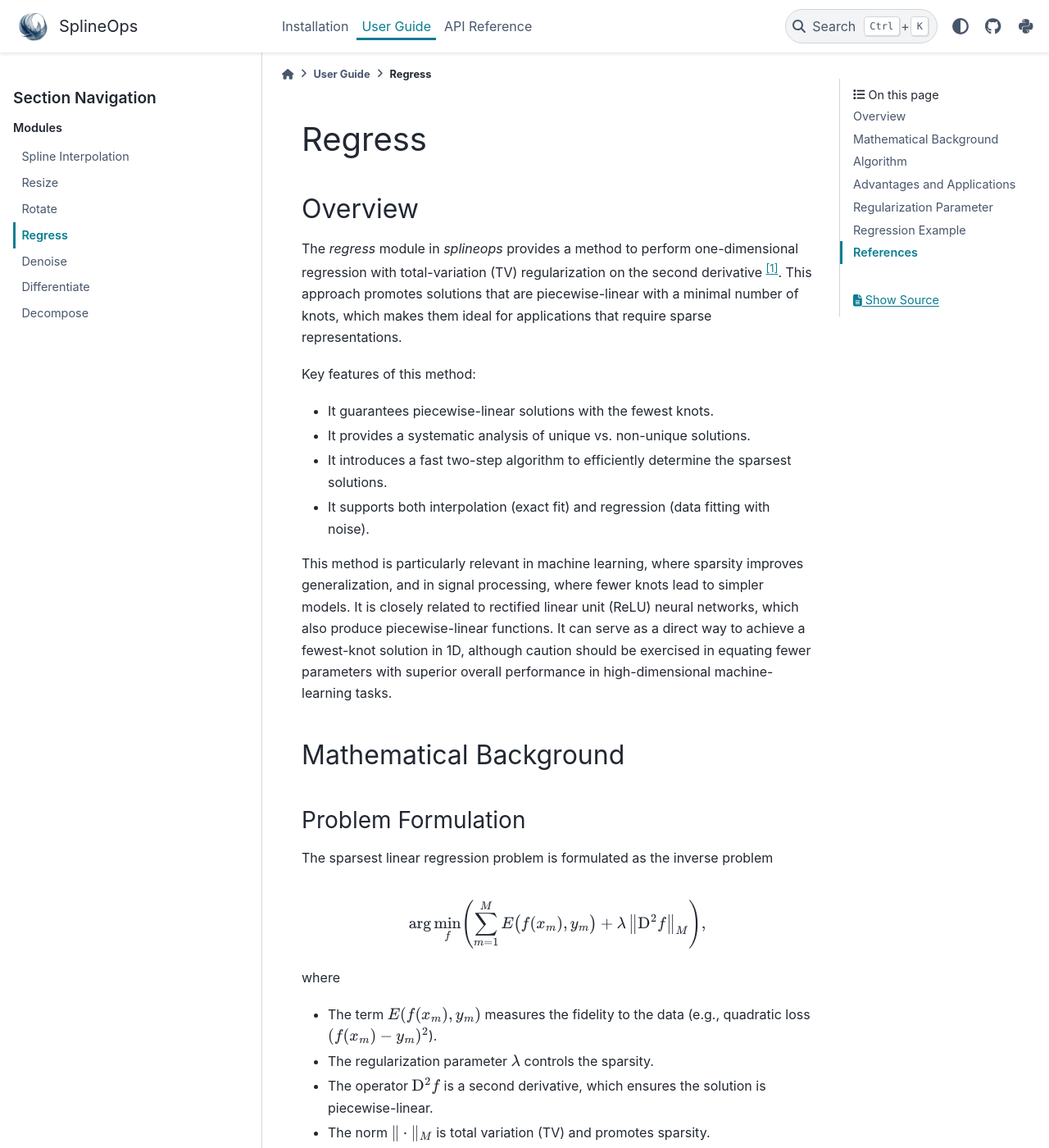
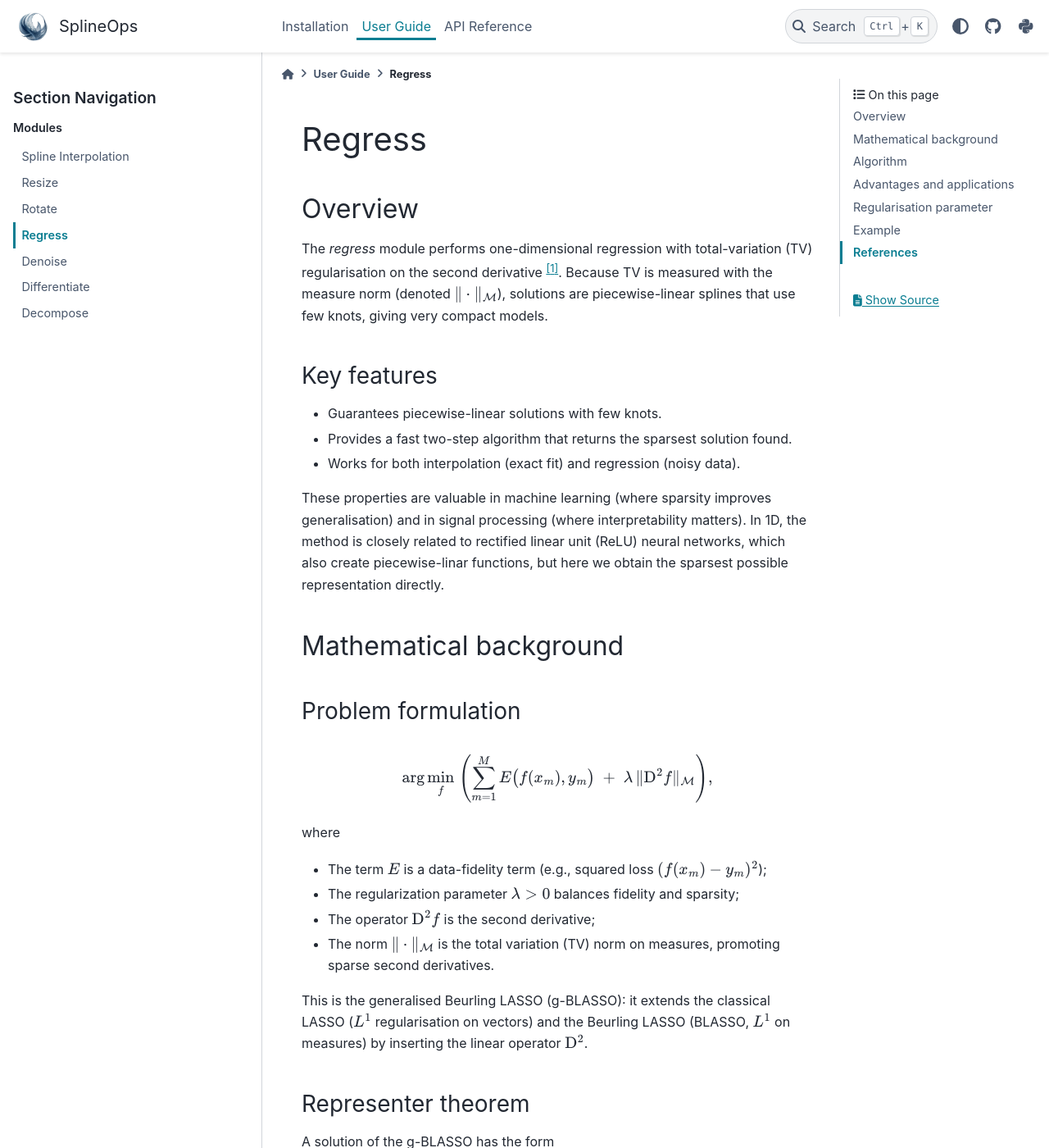
Before and after one commit to splineops/splineops, a Sphinx documentation site: the page built from docs/user-guide/04_regress.rst, in a window 1280 px wide and 1400 px high. Shown: the whole window at 82% size. Built offline with Sphinx 7.4.7 and the PyData theme 0.15.4, drawn with Linux system fonts in a browser that asks for light colours; pages that are not in the unit, such as notebooks, are missing from menus; some of the changed text lies outside the part shown.

Commit message:
Update Regress with Thomas Debarre feedback

```diff
--- a/docs/user-guide/04_regress.rst
+++ b/docs/user-guide/04_regress.rst
@@ -6,105 +6,114 @@ Regress
 Overview
 --------
 
-The `regress` module in `splineops` provides a method to perform one-dimensional regression with total-variation (TV) regularization on the second derivative [1]_.
-This approach promotes solutions that are piecewise-linear with a minimal number of knots, which makes them ideal for applications that require sparse representations.
+The *regress* module performs one-dimensional regression with
+total-variation (TV) regularisation on the second derivative [1]_.
+Because TV is measured with the measure norm (denoted
+:math:`\|\cdot\|_{\mathcal{M}}`), solutions are piecewise-linear splines that
+use few knots, giving very compact models.
 
-Key features of this method:
+Key features
+~~~~~~~~~~~~
 
-- It guarantees piecewise-linear solutions with the fewest knots.
-- It provides a systematic analysis of unique vs. non-unique solutions.
-- It introduces a fast two-step algorithm to efficiently determine the sparsest solutions.
-- It supports both interpolation (exact fit) and regression (data fitting with noise).
+* Guarantees piecewise-linear solutions with few knots.
+* Provides a fast two-step algorithm that returns the sparsest solution found.
+* Works for both interpolation (exact fit) and regression (noisy data).
 
-This method is particularly relevant in machine learning, where sparsity improves generalization, and in signal processing, where fewer knots lead to simpler
-models. It is closely related to rectified linear unit (ReLU) neural networks, which also produce piecewise-linear functions. It can serve as a direct way to achieve a
-fewest-knot solution in 1D, although caution should be exercised in equating fewer parameters with superior overall performance in high-dimensional machine-learning tasks.
+These properties are valuable in machine learning (where sparsity improves
+generalisation) and in signal processing (where interpretability matters).
+In 1D, the method is closely related to rectified linear unit (ReLU) neural networks, which also
+create piecewise-linar functions, but here we obtain the sparsest possible representation
+directly.
 
-Mathematical Background
+Mathematical background
 -----------------------
 
-Problem Formulation
+Problem formulation
 ~~~~~~~~~~~~~~~~~~~
-
-The sparsest linear regression problem is formulated as the inverse problem
 
 .. math::
 
-   \arg\min_{f}
+   \arg\min_{f}\;
    \Biggl(
      \sum_{m=1}^{M} E\bigl(f(x_m),y_m\bigr)
-     + \lambda\,\bigl\|\mathrm{D}^2 f\bigr\|_M
+     \;+\; \lambda\,\|\mathrm{D}^2 f\|_{\mathcal{M}}
    \Biggr),
 
 where
 
-- The term :math:`E(f(x_m), y_m)` measures the fidelity to the data (e.g., quadratic loss :math:`(f(x_m) - y_m)^2`).
-- The regularization parameter :math:`\lambda` controls the sparsity.
-- The operator :math:`\mathrm{D}^2 f` is a second derivative, which ensures the solution is piecewise-linear.
-- The norm :math:`\| \cdot \|_M` is total variation (TV) and promotes sparsity.
+* The term :math:`E` is a data-fidelity term (e.g., squared loss
+  :math:`(f(x_m)-y_m)^2`);
+* The regularization parameter :math:`\lambda>0` balances fidelity and sparsity;
+* The operator :math:`\mathrm{D}^2 f` is the second derivative;
+* The norm :math:`\|\cdot\|_{\mathcal{M}}` is the total variation (TV) norm on measures, promoting sparse
+  second derivatives.
 
-This is called the generalized Beurling LASSO (g-BLASSO). It extends the classic LASSO regression to continuous functions.
+This is the generalised Beurling LASSO (g-BLASSO):
+it extends the classical LASSO (:math:`L^1` regularisation on vectors)
+and the Beurling LASSO (BLASSO, :math:`L^1` on measures) by inserting the linear
+operator :math:`\mathrm{D}^2`.
 
-Representer Theorem
+Representer theorem
 ~~~~~~~~~~~~~~~~~~~
 
-A key result in this framework is that the solution to the optimization problem always takes the form
+A solution of the g-BLASSO has the form
 
 .. math::
 
-    f_{\text{opt}}(x) = b_0 + b_1 x + \sum_{k=1}^{K} a_k (x - \tau_k)_+,
+   f_\text{opt}(x)\;=\;b_0 + b_1 x \;+\;
+   \sum_{k=1}^{K} a_k\bigl(x-\tau_k\bigr)_+,
 
 where
 
-- the global linear trend is defined by :math:`b_0, b_1 \in \mathbb{R}`;
-- the ReLU function is :math:`(x - \tau_k)_+`;
-- the number :math:`K` of knots satisfies :math:`K \leq (M - 2)`, meaning that the model is sparse.
+* :math:`b_0,b_1\in\mathbb{R}` describe the global trend;
+* :math:`(x-\tau_k)_+` is a shifted ReLU function;
+* the number :math:`K` satisfies :math:`K\le M-2`, so only *few* knots appear.
 
-This theorem guarantees that the solutions are adaptive splines with the fewest knots.
-
-Uniqueness and Sparsity
+Uniqueness and sparsity
 ~~~~~~~~~~~~~~~~~~~~~~~
 
-While the g-BLASSO problem always has solutions, it is generally non-unique.
-This module provides a full characterization of the solution set and identifies several cases.
-
-- Cases where the solution is unique (e.g., when certain convexity conditions hold).
-- Cases where multiple solutions exist, and how to select the sparsest one.
-- The minimal number of knots required for a valid solution.
-
-A dual certificate approach is used to analyze the support of the second derivative, which determines the solution space.
+The g-BLASSO may admit multiple solutions, but the algorithm implemented here
+leverages the theoretical analysis of [1]_ to always return the sparsest
+one (minimum K).
 
 Algorithm
 ---------
 
-A two-step algorithm is introduced to compute the sparsest solution efficiently.
+The solver uses two stages\*:
 
-1. Compute the optimal data points :math:`y_\lambda` as the solution of a discrete :math:`L^{1}`-regularized problem.
-   Techniques such as ADMM can be employed here for efficient optimization in large-scale settings.
-2. Apply a sparsification step to obtain the final solution with the fewest knots.
+1. **Data fitting** – solve a discrete :math:`L^1`-regularised problem to obtain
+   :math:`y_\lambda` (each ADMM iteration costs :math:`\mathcal{O}(M)` and the
+   residual decreases like :math:`\mathcal{O}(1/n)`).
+2. **Sparsification** – in exactly :math:`\mathcal{O}(M)` time, extract the
+   spline with the fewest knots.
 
-This algorithm is agnostic to uniqueness and runs in linear time :math:`O(M)`, which makes it significantly faster than traditional total-variation denoising methods.
+\*Stage 2 is linear-time; stage 1 is linear per iteration.
 
-Advantages and Applications
+Advantages and applications
 ---------------------------
 
-- Fewest-Knots Guarantee: Among all solutions satisfying a given TV2-regularized objective, this algorithm recovers a piecewise-linear spline with the fewest knots. Unlike traditional TV-based methods, it explicitly finds the sparsest solution.
-- Exact Interpolation: If you need a piecewise-linear spline that exactly interpolates your data (no noise term), this method can find the lowest-complexity fit. In other words, it will produce the least angular spline that still goes through every data point.
-- Time-Series and Segmented Regression: Whenever a piecewise-linear model is suitable (e.g., finance, economics, or epidemiological data such as daily infection rates), this algorithm helps create interpretable "segmented regression" fits with a small number of segments.
-- Connection to ReLU Networks: In 1D, neural networks with ReLU activations yield continuous piecewise-linear (CPWL) functions. This algorithm can be viewed as a more direct way to learn a CPWL function with the fewest parameters (knots). Although modern deep networks often over-parameterize for performance reasons, in strictly 1D scenarios, the method here outperforms a naive ReLU network in terms of parameter sparsity.
+* **Few-knot guarantee** – the returned spline is the sparsest among all
+  feasible solutions.
+* **Exact interpolation** – with :math:`\lambda=0`, the method finds the least
+  angular spline through every point.
+* **Segmented regression** – ideal for interpretable fits in finance,
+  epidemiology, etc.
+* **ReLU connection** – in 1-D this outperforms naïve ReLU networks in terms of
+  parameter count.
 
-Regularization Parameter
+Regularisation parameter
 ------------------------
 
-The regularization parameter :math:`\lambda` controls the tradeoff between data fidelity and sparsity.
+Choosing :math:`\lambda`:
 
-- Small :math:`\lambda` → Interpolates the data, but may overfit.
-- Large :math:`\lambda` → Produces smoother results, eventually converging to a linear fit.
+* Small :math:`\lambda` → exact or near-exact interpolation (risk of over-fit).
+* Large :math:`\lambda` → smoother, eventually linear.
 
-A practical way to tune :math:`\lambda` is to plot sparsity vs. data fidelity and to select a balanced value.
+**Practical tip:** run the solver on a grid of :math:`\lambda` values and
+*plot sparsity vs. data-fidelity* (e.g., root-MSE) to pick a balanced point.
 
-Regression Example
-------------------
+Example
+-------
 
 * :ref:`sphx_glr_auto_examples_05_regress_05_01_regress_module.py`
 
```
Also changed, not shown: other parts of docs/user-guide/04_regress.rst (+2 -3 lines).
